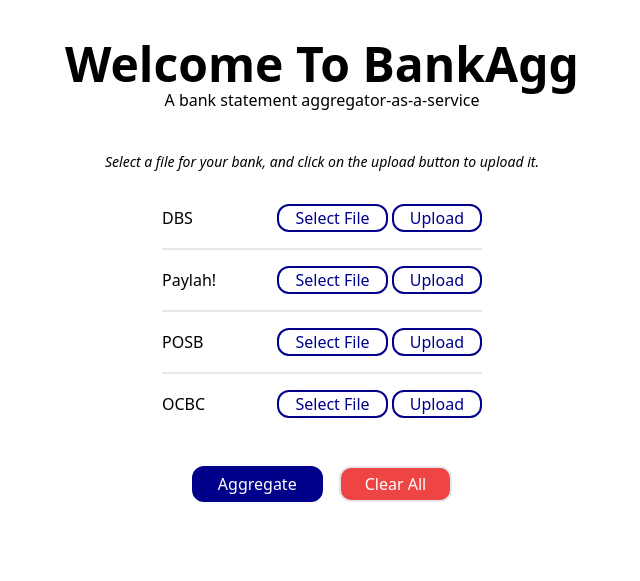
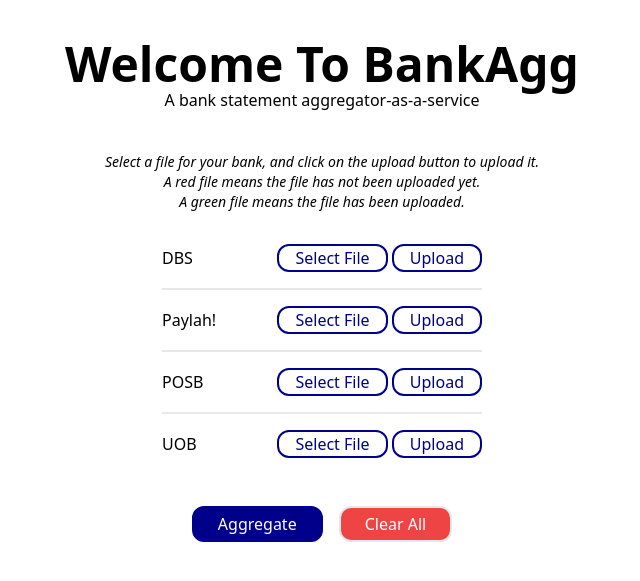
Before and after one commit to dhruvalk/bank_aggregator_app, a Flask app: page / in a window 1280 px wide. Shown: the part 72-653 px from the top of the page, without its empty margins (318-958 px from the left). Run offline with Flask 3, Linux system fonts and the light colour scheme; some libraries are stand-ins or nearby versions.

Commit message:
completed upload file frontend

```diff
--- a/app/routes.py
+++ b/app/routes.py
@@ -1,8 +1,8 @@
 from flask import render_template, request
 from app import app
 
-cache = []
-names = {'DBS':'', 'Paylah!':'', 'POSB':'', 'OCBC':''}
+cache = {'DBS':None, 'Paylah!':None, 'POSB':None, 'UOB':None}
+names = {'DBS':'', 'Paylah!':'', 'POSB':'', 'UOB':''}
 
 @app.route('/',methods=['GET', 'POST'])
 @app.route('/index')
@@ -14,11 +14,24 @@ def index():
         print(request.files)
         file_name = file.filename
         names[bank] = file_name
-        cache.append(file)
+        cache[bank]=file
 
-    return render_template('index.html', title='Home', banks=['DBS',"Paylah!","POSB","OCBC"], names=names )
+    return render_template('index.html', title='Home', banks=['DBS',"Paylah!","POSB","UOB"], names=names )
 
 @app.route('/files', methods=['GET', 'POST'])
 def files():
     print(cache)
+    # look at the cache, these are the files with the keys as different banks, you can get the file from each key and do what is needed to it
     return "Look at the python Flask terminal for the files uploaded."
+
+@app.route('/clear', methods=['GET', 'POST'])
+def clear():
+    cache['DBS'] = None
+    cache['Paylah!'] = None
+    cache['POSB'] = None
+    cache['UOB'] = None
+    names['DBS'] = ''
+    names['Paylah!'] = ''
+    names['POSB'] = ''
+    names['UOB'] = ''
+    return render_template('index.html', title='Home', banks=['DBS',"Paylah!","POSB","UOB"], names=names )
--- a/app/templates/index.html
+++ b/app/templates/index.html
@@ -16,16 +16,21 @@
       class="bg-[#00008B] py-4 px-4 flex justify-between items-center text-white"
     >
       <div class="h-10 w-10 rounded-full bg-white"></div>
+      <form action="/clear" method="post" enctype="multipart/form-data">
         <button class="border-2 border-white rounded-xl px-4 py-1 font-bold">
           Start New
         </button>
+      </form>
     </header>
     <div class="flex justify-center items-center flex-col py-10">
       <h1 class="font-bold text-5xl">Welcome To BankAgg</h1>
       <p>A bank statement aggregator-as-a-service</p>
     </div>
-    <div class="flex justify-center items-center italic text-sm">
-      Select a file for your bank, and click on the upload button to upload it.
+    <div class="flex justify-center items-center italic text-sm text-center">
+      Select a file for your bank, and click on the upload button to upload
+      it.<br />
+      A red file means the file has not been uploaded yet.<br />
+      A green file means the file has been uploaded.
     </div>
     <div class="py-4 divide-y-2 flex flex-col justify-center items-center">
       {% for bank in banks %} {{ inputComponent(bank,names[bank]) }} {% endfor
@@ -40,12 +45,14 @@
           Aggregate
         </button>
       </form>
+      <form action="/clear" method="post" enctype="multipart/form-data">
         <button
           class="bg-red-500 py-1 px-6 text-white border-2 rounded-xl"
           type="submit"
         >
           Clear All
         </button>
+      </form>
     </div>
   </body>
 </html>
--- a/app/templates/inputComponent.html
+++ b/app/templates/inputComponent.html
@@ -32,8 +32,20 @@
       </button>
     </div>
   </div>
-  <div class="w-full text-left italic text-sm" id="fileText{{title}}">
+  {% if filename %}
+  <div
+    class="w-full text-left italic text-sm text-green-500"
+    id="fileText{{title}}"
+  >
     {{filename}}
   </div>
+  {% else %}
+  <div
+    class="w-full text-left italic text-sm text-red-500"
+    id="fileText{{title}}"
+  >
+    {{filename}}
+  </div>
+  {% endif %}
 </div>
 {%- endmacro %}
```
Lines whose indentation alone changed are shown as unchanged.
